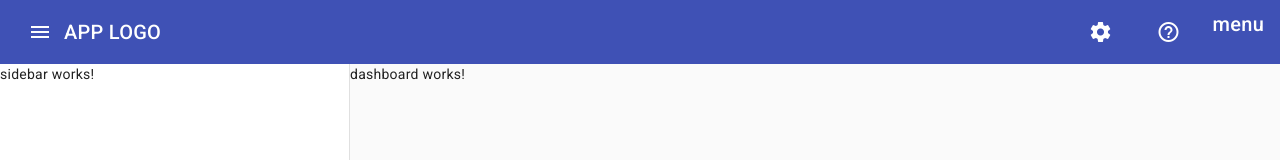
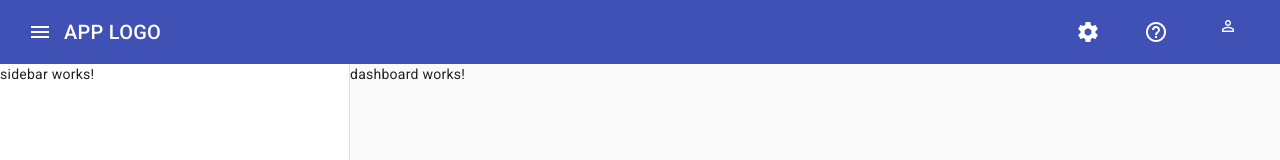
Before and after one commit to JAMAL-MOHAMED-JALDESA-2893/admin-dash, an Angular app: page / in a window 1280 px wide. Shown: the top 160 px of the page. Built offline with nearby package versions, Linux system fonts and the light colour scheme.

Commit message:
add menu drop-down icon

```diff
--- a/src/app/shared/components/header/header.component.html
+++ b/src/app/shared/components/header/header.component.html
@@ -7,7 +7,6 @@
     <span>APP LOGO</span>
 
     <div fxFlex fxLayout="row" fxLayoutAlign="flex-end">
-
       <ul fxLayout="row" fxLayoutGap="20px">
         <li>
           <button mat-icon-button>
@@ -22,7 +21,15 @@
         </li>
 
         <li>
-          menu
+          <button mat-button [matMenuTriggerFor]="menu">
+            <mat-icon>person_outline</mat-icon>
+          </button>
+          <mat-menu #menu="matMenu">
+            <button mat-menu-item>
+              <mat-icon>exit_to_app</mat-icon>
+              Sign out
+            </button>
+          </mat-menu>
         </li>
       </ul>
     </div>
--- a/src/app/shared/shared.module.ts
+++ b/src/app/shared/shared.module.ts
@@ -8,6 +8,7 @@ import { MatToolbarModule } from '@angular/material/toolbar';
 import { MatIconModule } from '@angular/material/icon';
 import {MatButtonModule} from '@angular/material/button';
 import { FlexLayoutModule } from "@angular/flex-layout";
+import {MatMenuModule} from '@angular/material/menu';
 
 @NgModule({
   declarations: [
@@ -22,6 +23,7 @@ import { FlexLayoutModule } from "@angular/flex-layout";
     MatIconModule,
     MatButtonModule,
     FlexLayoutModule,
+    MatMenuModule,
   ],
   exports: [
     HeaderComponent,
```
Lines whose indentation alone changed are shown as unchanged.
